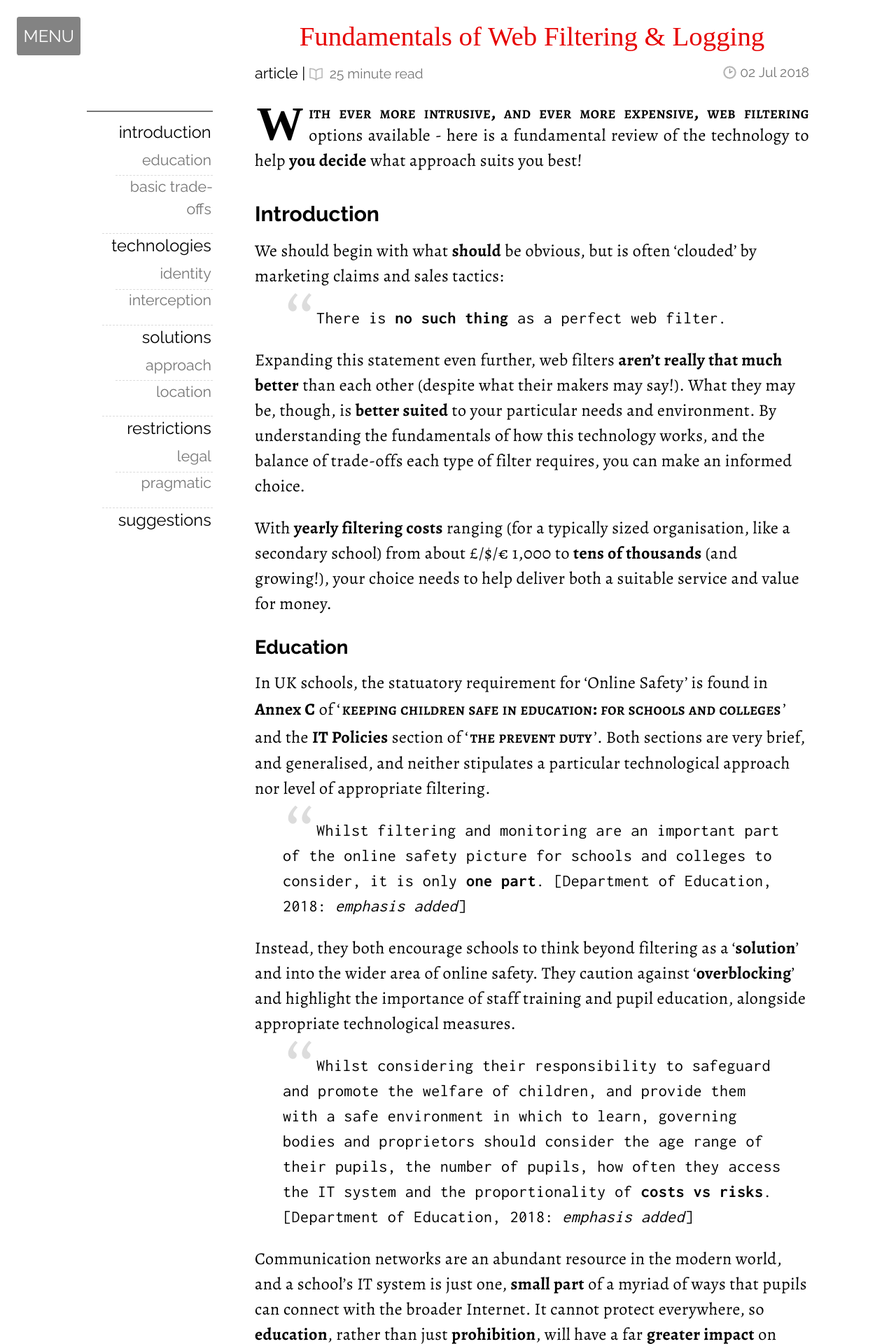
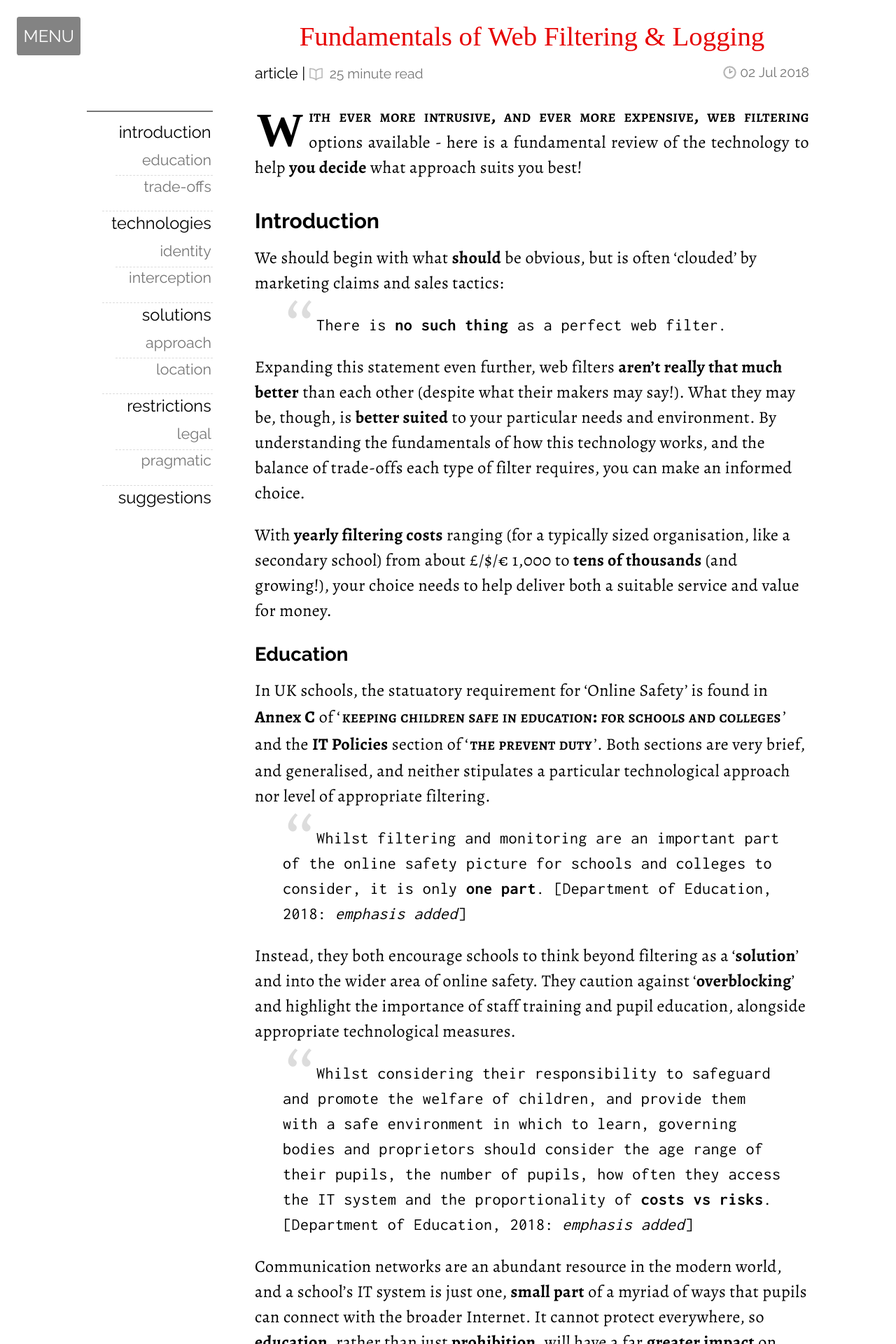
Before and after one commit to LifeStack-IO/lifestack-io.github.io, a Jekyll site: the page built from _posts/2018-07-02-Web-Filtering-Fundamentals.md, in a window 1280 px wide. Shown: the top 1920 px of the page at 70% size. Built offline with Jekyll 4.4.1, drawn with Linux system fonts in a browser that asks for light colours; some web fonts are replaced; some of the changed text lies outside the part shown.

Commit message:
Style Update

```diff
--- a/_posts/2018-07-02-Web-Filtering-Fundamentals.md
+++ b/_posts/2018-07-02-Web-Filtering-Fundamentals.md
@@ -36,7 +36,7 @@ Instead, they both encourage schools to think beyond filtering as a '__solution_
 
 Communication networks are an abundant resource in the modern world, and a school's IT system is just one, __small part__ of a myriad of ways that pupils can connect with the broader Internet. It cannot protect everywhere, so __education__, rather than just __prohibition__, will have a far __greater impact__ on actually safeguarding children.
 
-### Basic Trade-Offs
+### Trade-Offs
 
 There are three main areas which a filtering system will need to balance. These traits tend to be __mutually exclusive__, so if you want to improve/increase performance in one area, that will cause a corresponding drop in the other areas. As with so much in technology, this is pretty much an inviolable rule - however much we may wish it weren't.
 
--- a/_sass/_styles.scss
+++ b/_sass/_styles.scss
@@ -137,11 +137,11 @@ blockquote {
 				font-family: $font-highlight;
 				font-style: normal;
 				font-size: 2.8rem;
-				line-height: 1.8rem;
+				line-height: 2.6rem;
 				padding: 0.1rem;
 				margin: 0.3rem 0.2rem 0 0;
 			}
-			&:first-line {font-weight: bold; font-variant: small-caps; font-size: 110%; line-height: 110%;}
+			&:first-line {font-weight: bold; font-variant: small-caps; font-size: 110%;}
 		}
 	}
 	> table {
```
